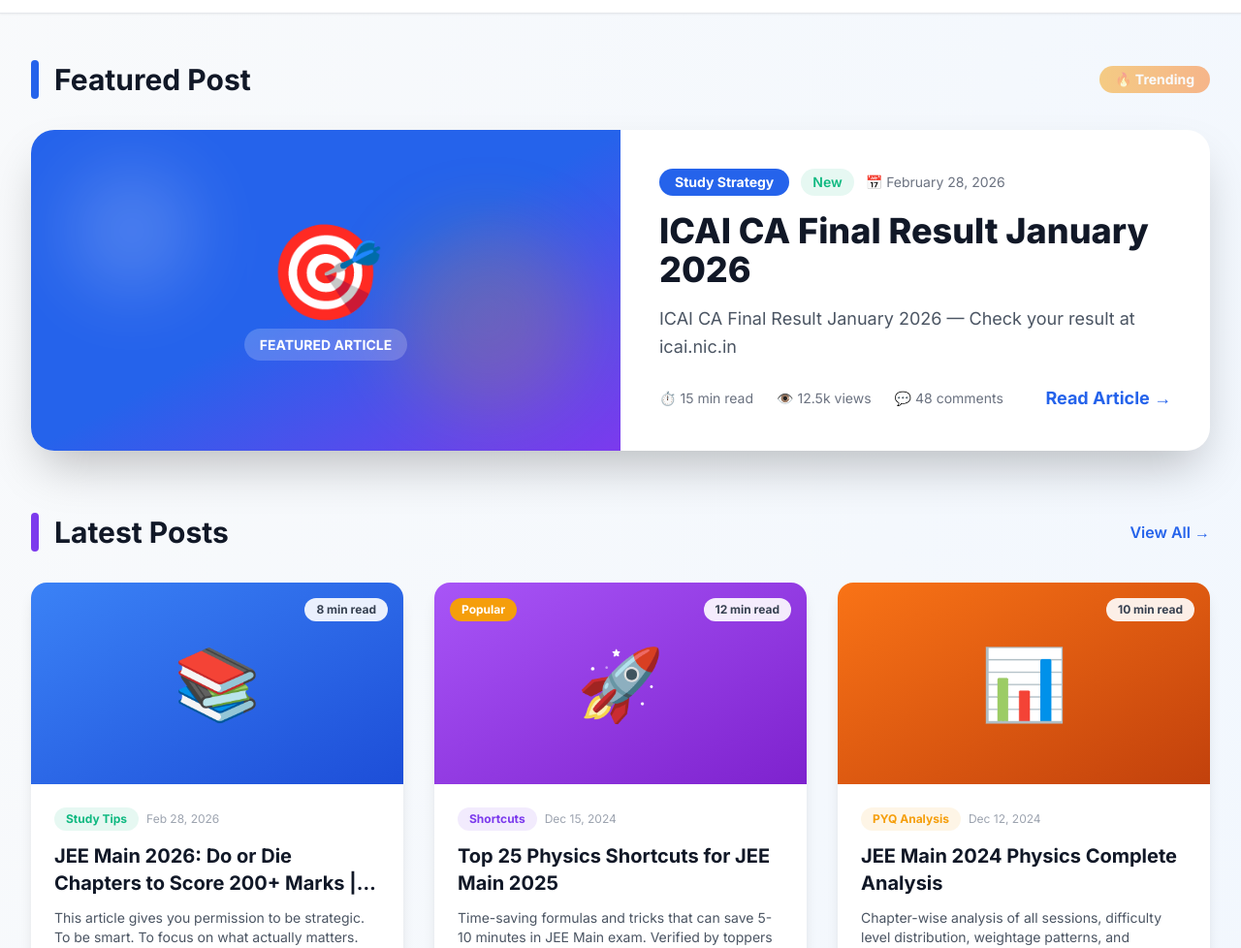
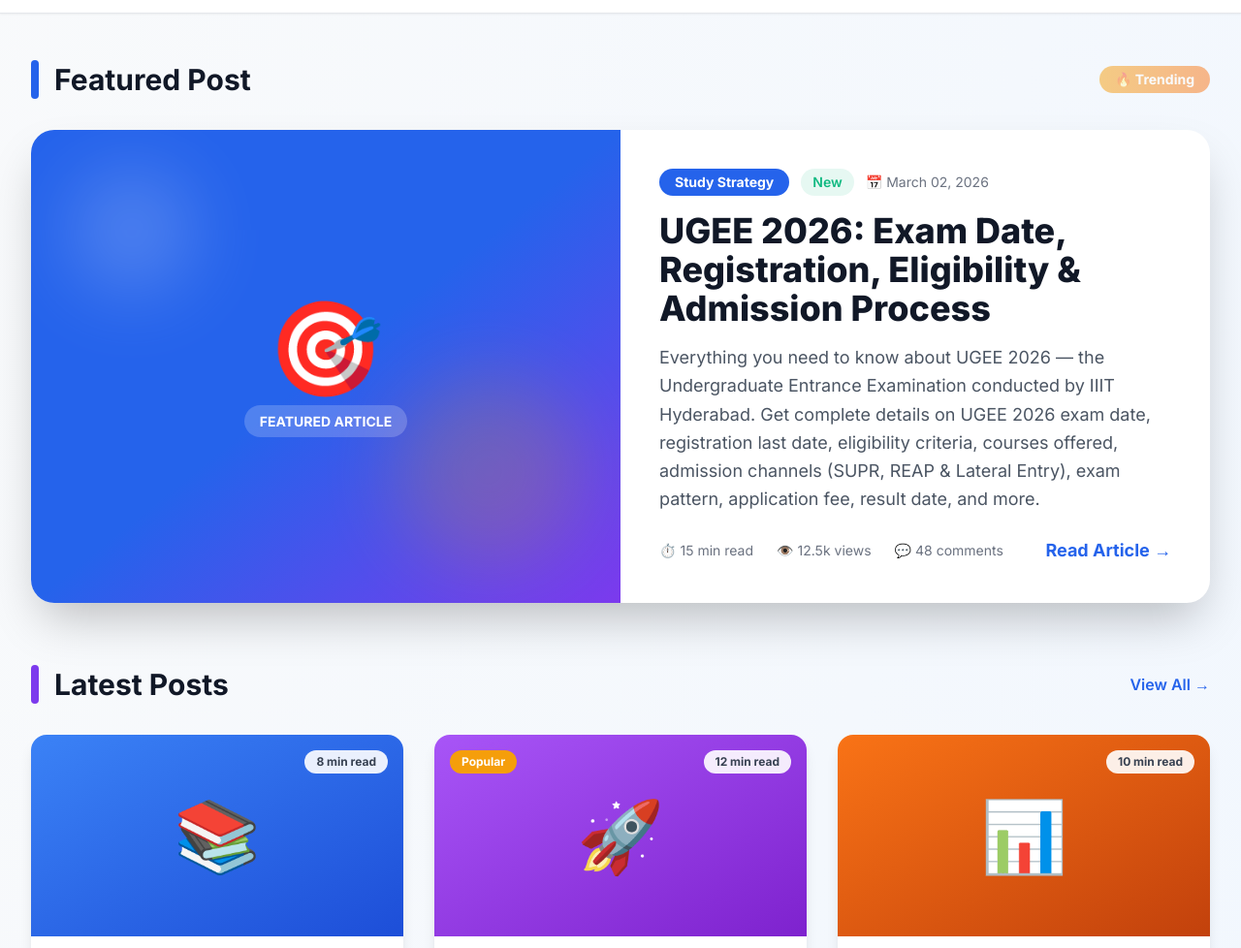
Before and after one commit to syedrazamd/JEE-PREP-GUIDE, a plain HTML site: page blog/index.html in a window 1280 px wide. Shown: the part 780-1758 px from the top of the page at 97% size. Drawn offline with nearby package versions, Linux system fonts and the light colour scheme.

Commit message:
article added to main page

```diff
--- a/blog/index.html
+++ b/blog/index.html
@@ -320,7 +320,7 @@
                 </span>
             </div>
 
-            <a href="https://jeeprepguide.netlify.app/blog/icai-results-2026" class="block featured-card bg-white rounded-3xl shadow-2xl overflow-hidden">
+            <a href="https://jeeprepguide.netlify.app/blog/iiith-ugee-2026-registration-date-eligibility-and-application-process" class="block featured-card bg-white rounded-3xl shadow-2xl overflow-hidden">
                 <div class="grid md:grid-cols-2 gap-0">
                     <div class="h-72 md:h-auto bg-gradient-to-br from-primary via-blue-600 to-secondary flex items-center justify-center text-white relative overflow-hidden">
                         <div class="absolute inset-0 opacity-20">
@@ -336,13 +336,13 @@
                         <div class="flex flex-wrap items-center gap-3 mb-4">
                             <span class="bg-primary text-white px-4 py-1 rounded-full text-sm font-bold">Study Strategy</span>
                             <span class="bg-success/10 text-success px-3 py-1 rounded-full text-sm font-semibold">New</span>
-                            <span class="text-gray-500 text-sm">📅 February 28, 2026</span>
+                            <span class="text-gray-500 text-sm">📅 March 02, 2026</span>
                         </div>
                         <h3 class="text-3xl md:text-4xl font-extrabold text-gray-900 mb-4 leading-tight">
-                            ICAI CA Final Result January 2026
+                            UGEE 2026: Exam Date, Registration, Eligibility & Admission Process
                         </h3>
                         <p class="text-gray-600 text-lg mb-6 leading-relaxed">
-                            ICAI CA Final Result January 2026 — Check your result at icai.nic.in
+                            Everything you need to know about UGEE 2026 — the Undergraduate Entrance Examination conducted by IIIT Hyderabad. Get complete details on UGEE 2026 exam date, registration last date, eligibility criteria, courses offered, admission channels (SUPR, REAP & Lateral Entry), exam pattern, application fee, result date, and more.
                         </p>
                         <div class="flex items-center justify-between">
                             <div class="flex items-center space-x-6 text-sm text-gray-500">
```
Also changed, not shown: index.html (+2 -0 lines).
